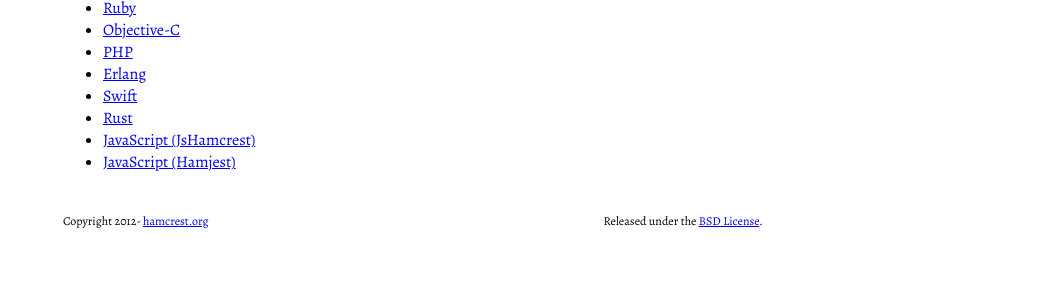
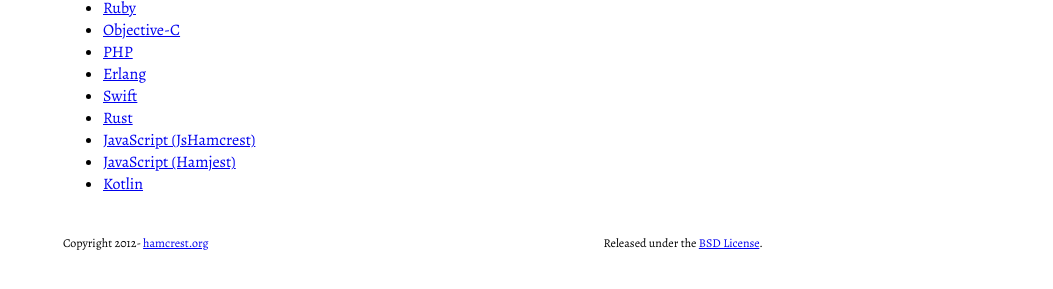
Before and after one commit to hamcrest/hamcrest.github.com, a plain HTML site: page index.html in a window 1280 px wide. Shown: the part 325-614 px from the top of the page, without its empty margins (227-1280 px from the left). Drawn offline with nearby package versions, Linux system fonts and the light colour scheme; a web font is replaced by a local one.

Commit message:
add link to Kotlin version

```diff
--- a/index.html
+++ b/index.html
@@ -78,6 +78,7 @@
     <li><a href="https://github.com/carllerche/hamcrest-rust">Rust</a></li>
     <li><a href="https://www.npmjs.com/package/jshamcrest">JavaScript (JsHamcrest)</a></li>
     <li><a href="https://www.npmjs.com/package/hamjest">JavaScript (Hamjest)</a></li>
+    <li><a href="https://github.com/npryce/hamkrest">Kotlin</a></li>
    </ul>
 
    <footer>
```
